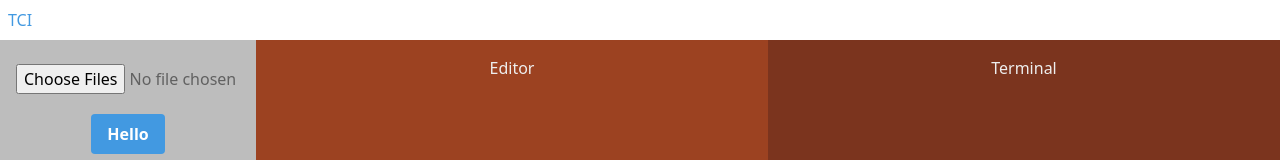
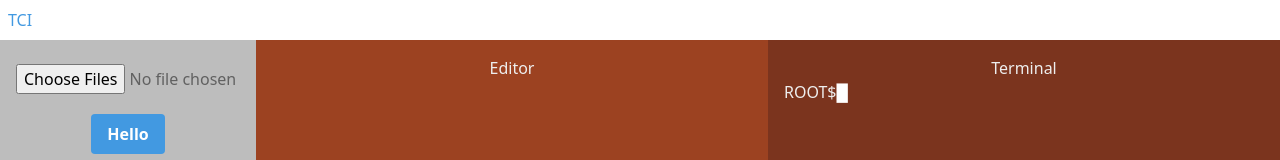
Before and after one commit to A1Liu/tci, a React (Create React App) app in the folder frontend/: page / in a window 1280 px wide. Shown: the top 160 px of the page. Built offline with nearby package versions, Linux system fonts and the light colour scheme; no server answers.

Commit message:
added basics for browser terminal

```diff
--- a/frontend/package.json
+++ b/frontend/package.json
@@ -11,6 +11,7 @@
     "postcss-cli": "^8.1.0",
     "react": "^17.0.1",
     "react-dom": "^17.0.1",
+    "react-p5": "^1.3.6",
     "react-scripts": "4.0.0",
     "react-split": "^2.0.9",
     "styled-components": "^5.2.0",
--- a/frontend/src/App.css
+++ b/frontend/src/App.css
@@ -1,4 +1,4 @@
-.App {
+/* .App {
   text-align: center;
 }
 
@@ -36,3 +36,29 @@
     transform: rotate(360deg);
   }
 }
+
+canvas{
+  width:100%!important;
+  height:100%;
+} */
+#terminal-div{
+  text-align: left;
+}
+#terminal-title{
+  text-align: center;
+}
+
+#terminal-text{
+  white-space: pre-wrap;
+}
+.term-caret {
+  display: inline-block;
+  color: white;
+  padding: 0;
+  margin: 0;
+  font-family: inherit;
+  font-size: inherit;
+}
+.blink {
+  color: transparent;
+}
--- a/frontend/src/App.js
+++ b/frontend/src/App.js
@@ -1,6 +1,8 @@
 import { useEffect, useState } from "react";
 import "./tailwind.css";
+import "./App.css";
 import FileUpload from "./components/fileUpload";
+import Terminal from "./components/terminal";
 
 function App() {
   const [socket, setSocket] = useState(undefined);
@@ -44,8 +46,11 @@ function App() {
             <div className="w-full md:w-1/2 bg-orange-800 p-4 text-center text-brown-700">
               Editor
             </div>
-            <div className="w-full md:w-1/2 bg-orange-900 p-4 text-center text-black-200">
-              Terminal
+            <div
+              id="terminal-div"
+              className="w-full md:w-1/2 bg-orange-900 p-4 text-center text-black-200"
+            >
+              <Terminal />
             </div>
           </div>
         </div>
--- a/frontend/src/components/terminal.js
+++ b/frontend/src/components/terminal.js
@@ -1,5 +1,55 @@
-import React from "react";
+import React, { Component } from "react";
 
-export default function Terminal() {
-  return <div />;
+function caretToggle() {
+  const caret = document.getElementsByClassName("term-caret")[0];
+  if (caret.classList.contains("blink")) {
+    caret.classList.remove("blink");
+  } else {
+    caret.classList.add("blink");
+  }
 }
+
+function logKey(e) {
+  const terminalText = document.querySelector("#terminal-text");
+  const character = `${String.fromCharCode(e.keyCode)}`;
+  const result = terminalText.childNodes[0];
+  if (e.keyCode === 13) {
+    result.nodeValue += "\nROOT$ ";
+  } else if (e.keyCode === 8) {
+    // dont delete if no characters inputted
+    if (result.nodeValue.length > 7) {
+      result.nodeValue = result.nodeValue.substring(
+        0,
+        result.nodeValue.length - 1
+      );
+    }
+  } else {
+    result.nodeValue += character;
+    console.log(character);
+  }
+}
+
+class Terminal extends Component {
+  constructor(props) {
+    super(props);
+    this.state = {};
+  }
+
+  componentDidMount() {
+    document.addEventListener("keydown", logKey);
+    setInterval(caretToggle, 500);
+  }
+
+  render() {
+    return (
+      <div>
+        <p id="terminal-title">Terminal</p>
+        <p id="terminal-text">
+          ROOT$
+          <span className="term-caret">&#x2588;</span>
+        </p>
+      </div>
+    );
+  }
+}
+export default Terminal;
```
Also changed, not shown: frontend/.eslintrc.json, frontend/src/tailwind.css (line endings or trailing spaces), 2 other files (tests, documents, lock files or other folders).
